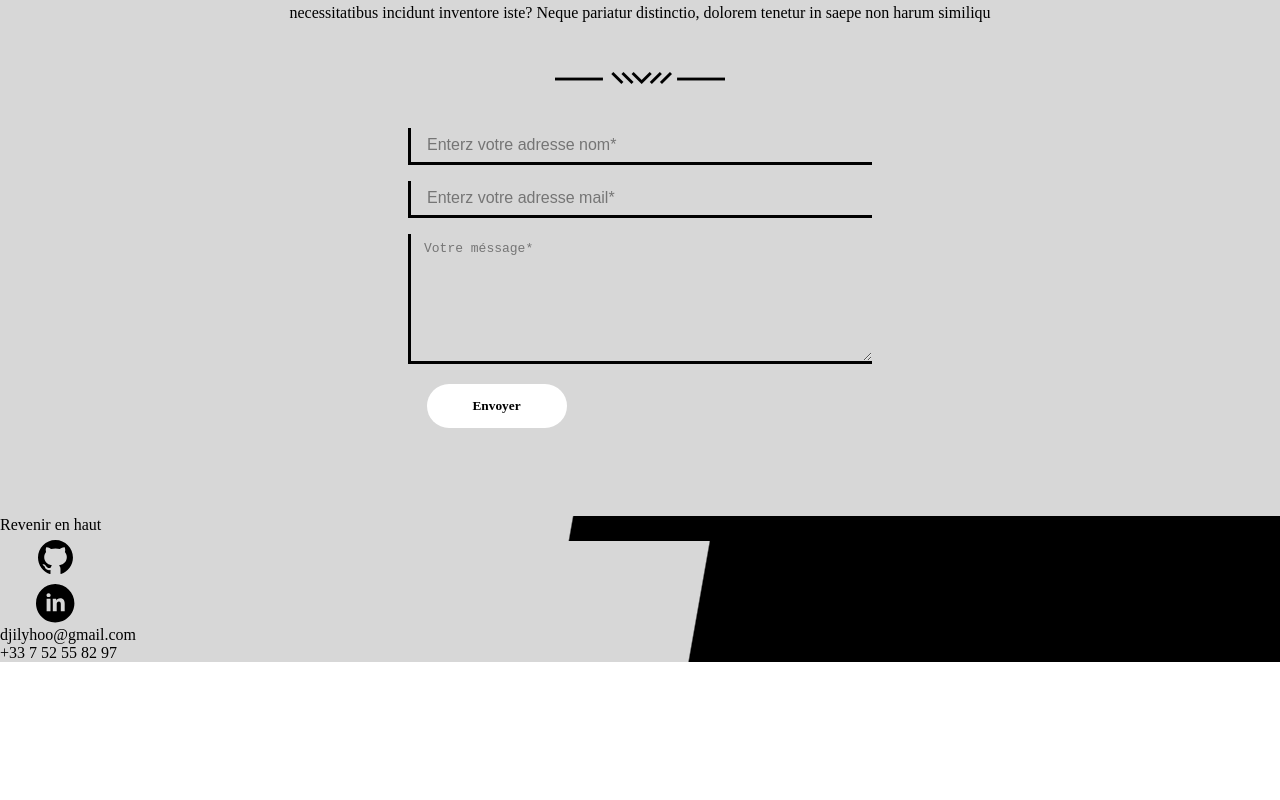
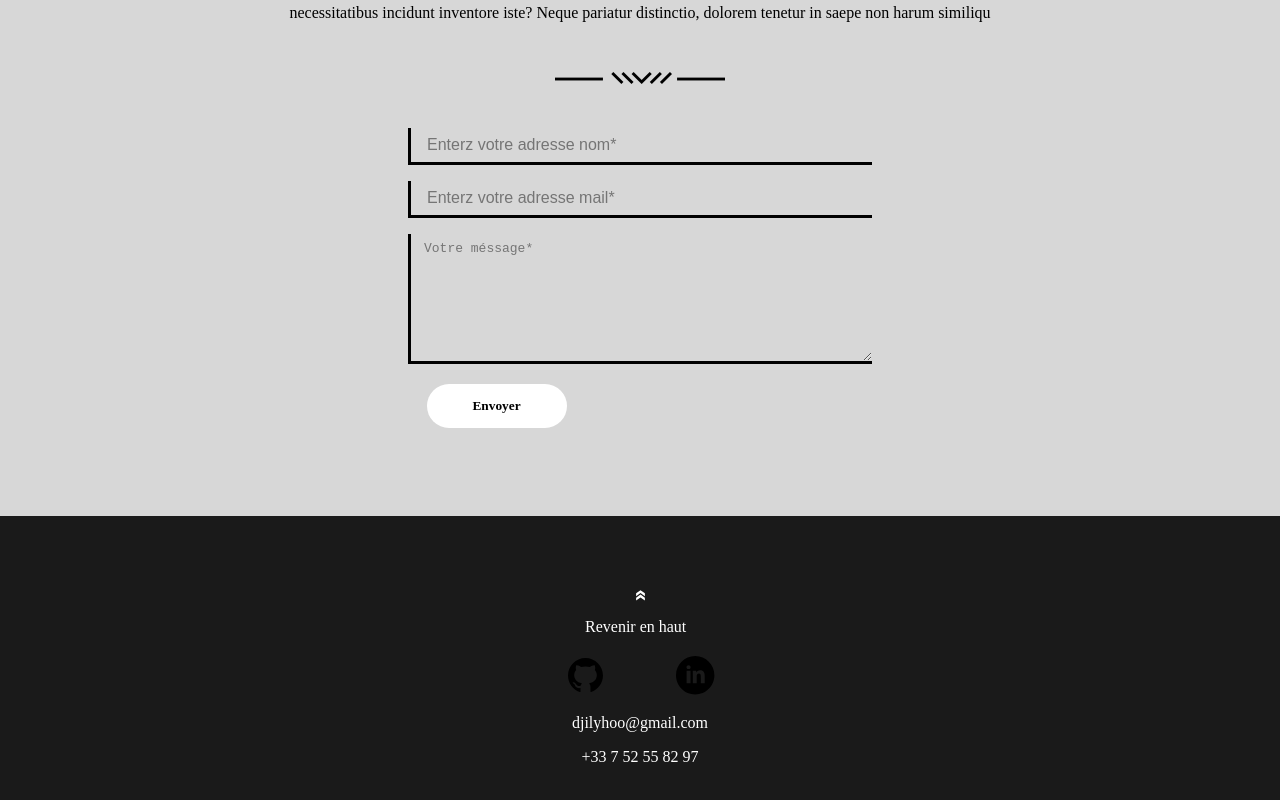
Before and after one commit to Cheik40/my-portfolio, a React (Vite) app: page / in a window 1280 px wide. Shown: the part 3459-4259 px from the top of the page. Before the commit the page ends 4121 px from the top, so only its background shows below. Built offline with nearby package versions, Linux system fonts and the light colour scheme.

Commit message:
ajouter logo backToUp vers le header et un fichier css Footer.module.css

```diff
--- a/src/componants/headers/Headers.tsx
+++ b/src/componants/headers/Headers.tsx
@@ -4,7 +4,7 @@ import styles from "./Header.module.css";
 
 function Headers() {
     return (
-        <header>
+        <header id='home'>
             <div className={styles.logo}>Cheikh NDIAYE</div>
             <Navbar />
         </header>
--- /dev/null
+++ b/src/footer/Footer.module.css
@@ -0,0 +1,27 @@
+.container {
+    padding: 3em;
+    background-color: #1a1a1a;
+    display: flex;
+    flex-direction: column;
+    justify-content: center;
+    align-items: center;
+    color: #fff;
+}
+/* Footer */
+
+.home {
+    margin: 0.5em;
+}
+.socialLink {
+    display: flex;
+    /* border: 1px solid red; */
+    margin: 0.5em;
+}
+
+.email {
+    margin: 0.5em;
+}
+
+.tel {
+    margin: 0.5em;
+}
--- a/src/footer/Footer.tsx
+++ b/src/footer/Footer.tsx
@@ -1,11 +1,18 @@
 import githubIcon from "../assets/github.svg";
 import linkedinIcon from "../assets/linkedin.svg";
+import backToUp from "../assets/backToUp.svg";
+import styles from "./Footer.module.css";
 
 function Footer() {
     return (
-        <footer>
-            <div className='home'>Revenir en haut</div>
-            <div className='socialLink'>
+        <footer className={styles.container}>
+            <div className={styles.home}>
+                <a href='#home'>
+                    <img src={backToUp} alt='image back to up' />
+                </a>
+                Revenir en haut
+            </div>
+            <div className={styles.socialLink}>
                 <div className='git'>
                     <a href='https://github.com/Cheik40'>
                         <img src={githubIcon} alt='GitHub' />
@@ -17,8 +24,8 @@ function Footer() {
                     </a>
                 </div>
             </div>
-            <div className='email'>djilyhoo@gmail.com</div>
-            <div className='tel'>+33 7 52 55 82 97</div>
+            <div className={styles.email}>djilyhoo@gmail.com</div>
+            <div className={styles.tel}>+33 7 52 55 82 97</div>
         </footer>
     );
 }
```
Also changed, not shown: src/assets/backToUp.svg (added).
